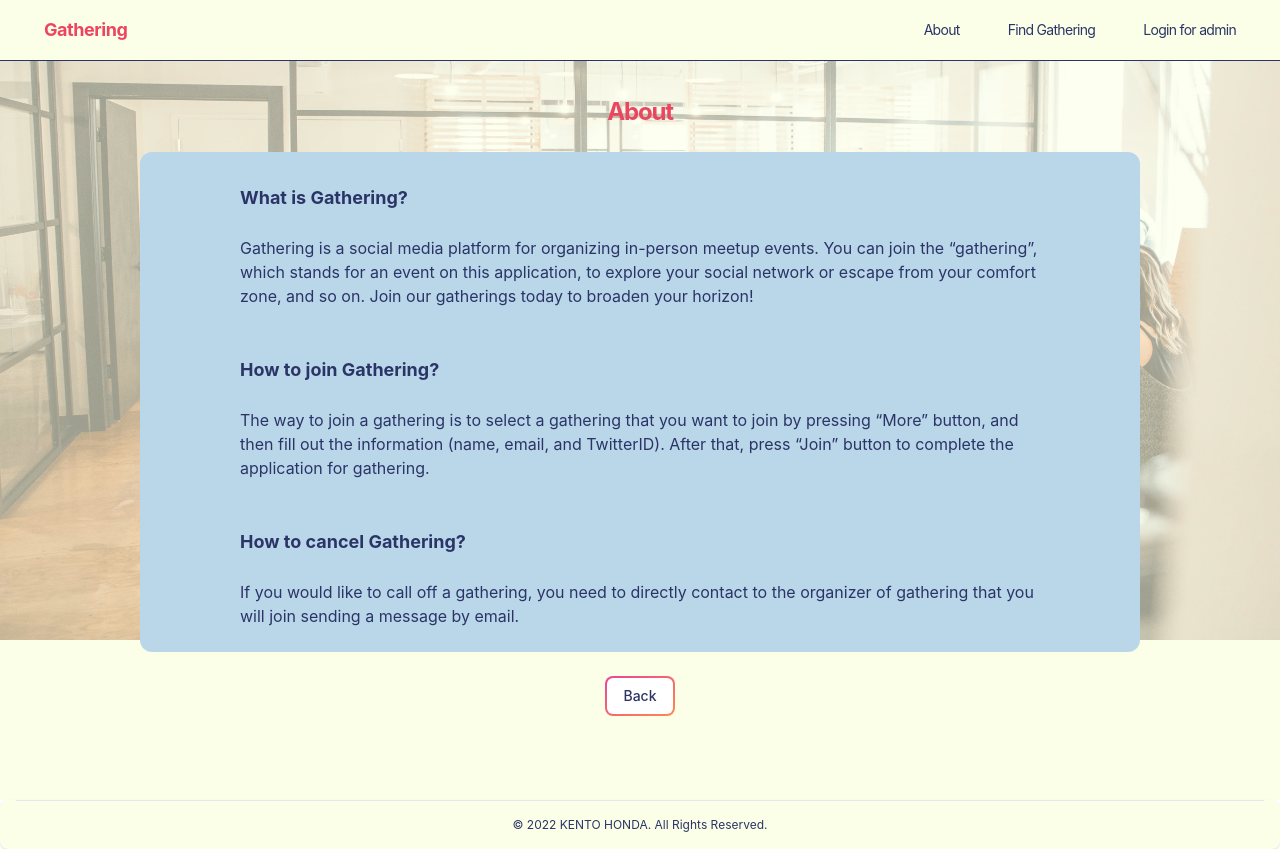
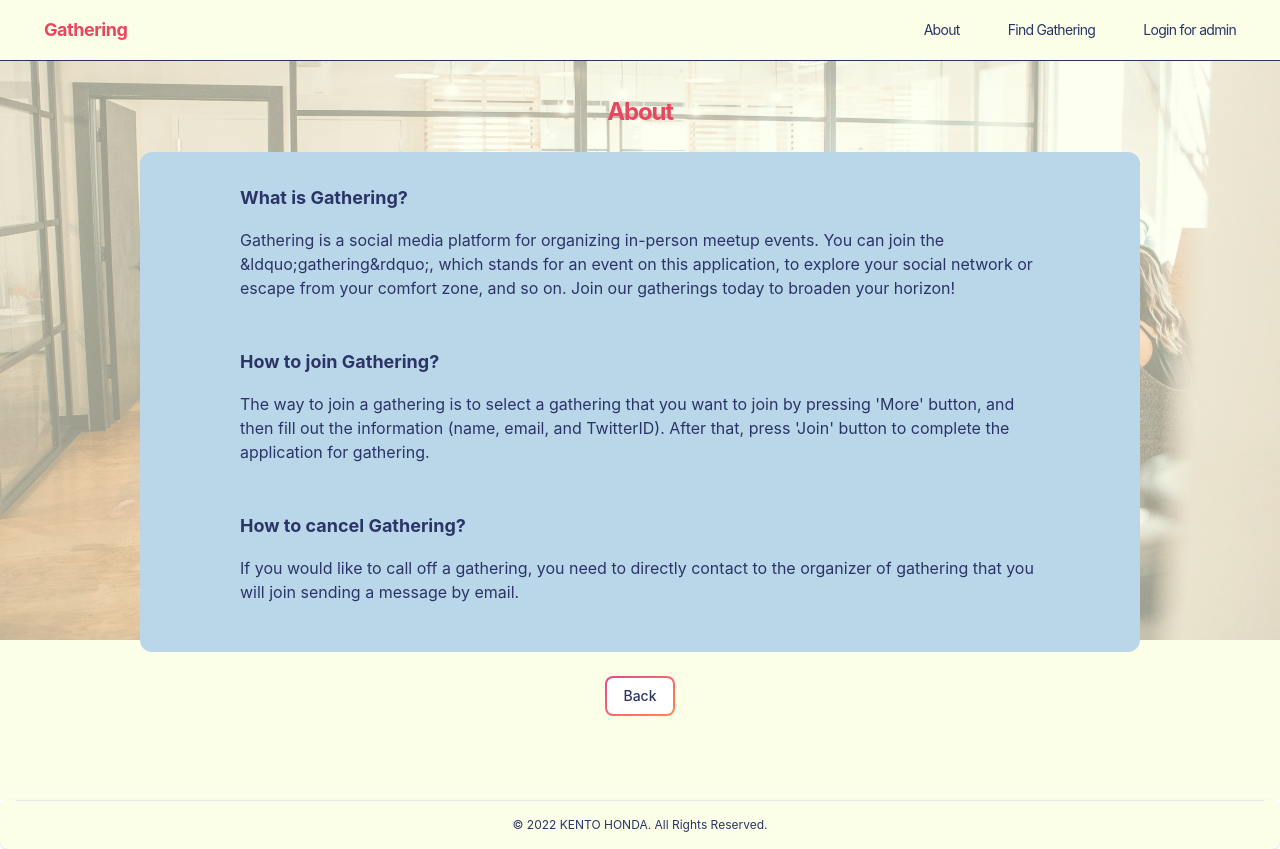
Before and after one commit to keento0809/gathering, a Next.js app in the folder frontend/: page /about in a window 1280 px wide. Built offline with nearby package versions, Linux system fonts and the light colour scheme; no server answers.

Commit message:
Refactored About view page

```diff
--- a/frontend/Layout/Layout.tsx
+++ b/frontend/Layout/Layout.tsx
@@ -13,9 +13,11 @@ const Layout = ({ children }: ChildrenProps) => {
   const [isHero, setIsHero] = useState(false);
   const { isLoading } = useLoadingContext();
   const router = useRouter();
+
   useEffect(() => {
     setIsHero(router.route === "/");
   }, [router.route]);
+
   return (
     <>
       <Meta />
--- /dev/null
+++ b/frontend/constants/about.ts
@@ -0,0 +1,17 @@
+export const aboutContents = [
+  {
+    title: "What is Gathering?",
+    description:
+      "Gathering is a social media platform for organizing in-person meetup events. You can join the &ldquo;gathering&rdquo;, which stands for an event on this application, to explore your social network or escape from your comfort zone, and so on. Join our gatherings today to broaden your horizon!",
+  },
+  {
+    title: "How to join Gathering?",
+    description:
+      "The way to join a gathering is to select a gathering that you want to join by pressing 'More' button, and then fill out the information (name, email, and TwitterID). After that, press 'Join' button to complete the application for gathering.",
+  },
+  {
+    title: "How to cancel Gathering?",
+    description:
+      "If you would like to call off a gathering, you need to directly contact to the organizer of gathering that you will join sending a message by email.",
+  },
+] as const;
--- a/frontend/features/about/AboutContainer.tsx
+++ b/frontend/features/about/AboutContainer.tsx
@@ -2,6 +2,7 @@ import Card from "../../components/Card/Card";
 import MainButton from "../../components/Button/MainButton";
 import { useLoadingContext } from "../../context/LoadingContext";
 import { useEffect } from "react";
+import { aboutContents } from "../../constants/about";
 
 const AboutContainer = () => {
   const { isLoading, setIsLoading } = useLoadingContext();
@@ -17,40 +18,16 @@ const AboutContainer = () => {
       </h2>
       <Card>
         <div className="explanations py-2 lg:max-w-800 lg:mx-auto">
-          <section className="mb-12">
-            <h3 className="section-title text-lg font-bold">
-              What is Gathering?
-            </h3>
-            <p className="pt-6">
-              Gathering is a social media platform for organizing in-person
-              meetup events. You can join the &ldquo;gathering&rdquo;, which
-              stands for an event on this application, to explore your social
-              network or escape from your comfort zone, and so on. Join our
-              gatherings today to broaden your horizon!
-            </p>
-          </section>
-          <section className="mb-12">
-            <h3 className="section-title text-lg font-bold">
-              How to join Gathering?
-            </h3>
-            <p className="pt-6">
-              The way to join a gathering is to select a gathering that you want
-              to join by pressing &ldquo;More&rdquo; button, and then fill out
-              the information (name, email, and TwitterID). After that, press
-              &ldquo;Join&rdquo; button to complete the application for
-              gathering.
-            </p>
-          </section>
-          <section className="mb-12">
-            <h3 className="section-title text-lg font-bold">
-              How to cancel Gathering?
-            </h3>
-            <p className="pt-6">
-              If you would like to call off a gathering, you need to directly
-              contact to the organizer of gathering that you will join sending a
-              message by email.
-            </p>
-          </section>
+          {aboutContents.map((content) => {
+            return (
+              <section className="mb-12">
+                <h3 className="section-title text-lg font-bold">
+                  {content.title}
+                </h3>
+                <p className="pt-4">{content.description}</p>
+              </section>
+            );
+          })}
         </div>
       </Card>
       <div className="text-center pt-6 mb-5">
```
